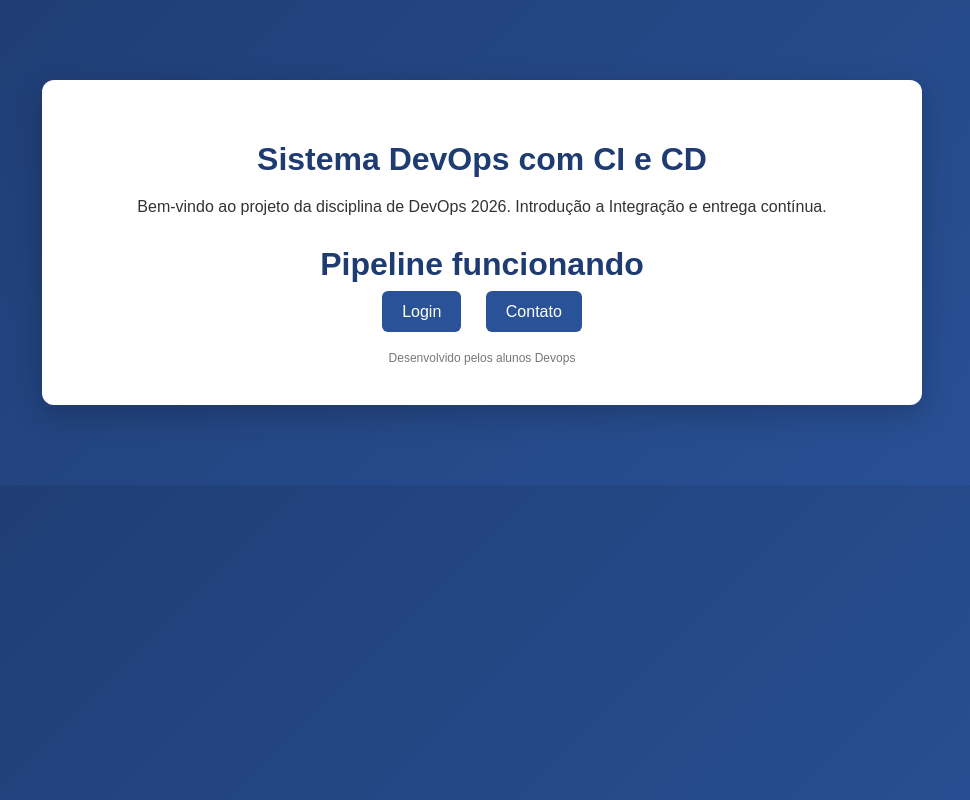
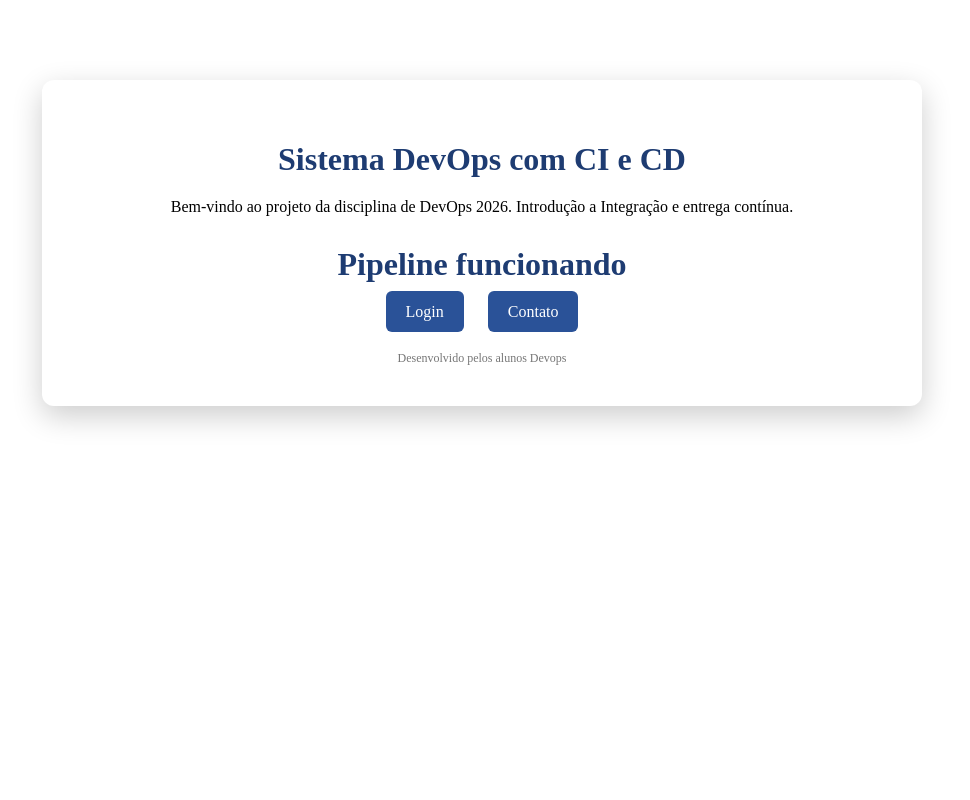
Before and after one commit to thigber/jenkins, a plain HTML site: page index.html in a window 1280 px wide. Shown: the whole page, without its empty margins (158-1128 px from the left). Drawn offline with Linux system fonts and the light colour scheme.

Commit message:
Subindo arquivo index com erro

```diff
--- a/index.html
+++ b/index.html
@@ -5,7 +5,7 @@
     <title>Home - Sistema DevOps com CI e CD</title>
 
     <style>
-        body {
+        bode {
             margin: 0;
             font-family: Arial, Helvetica, sans-serif;
             background: linear-gradient(135deg, #1e3c72, #2a5298);
```
